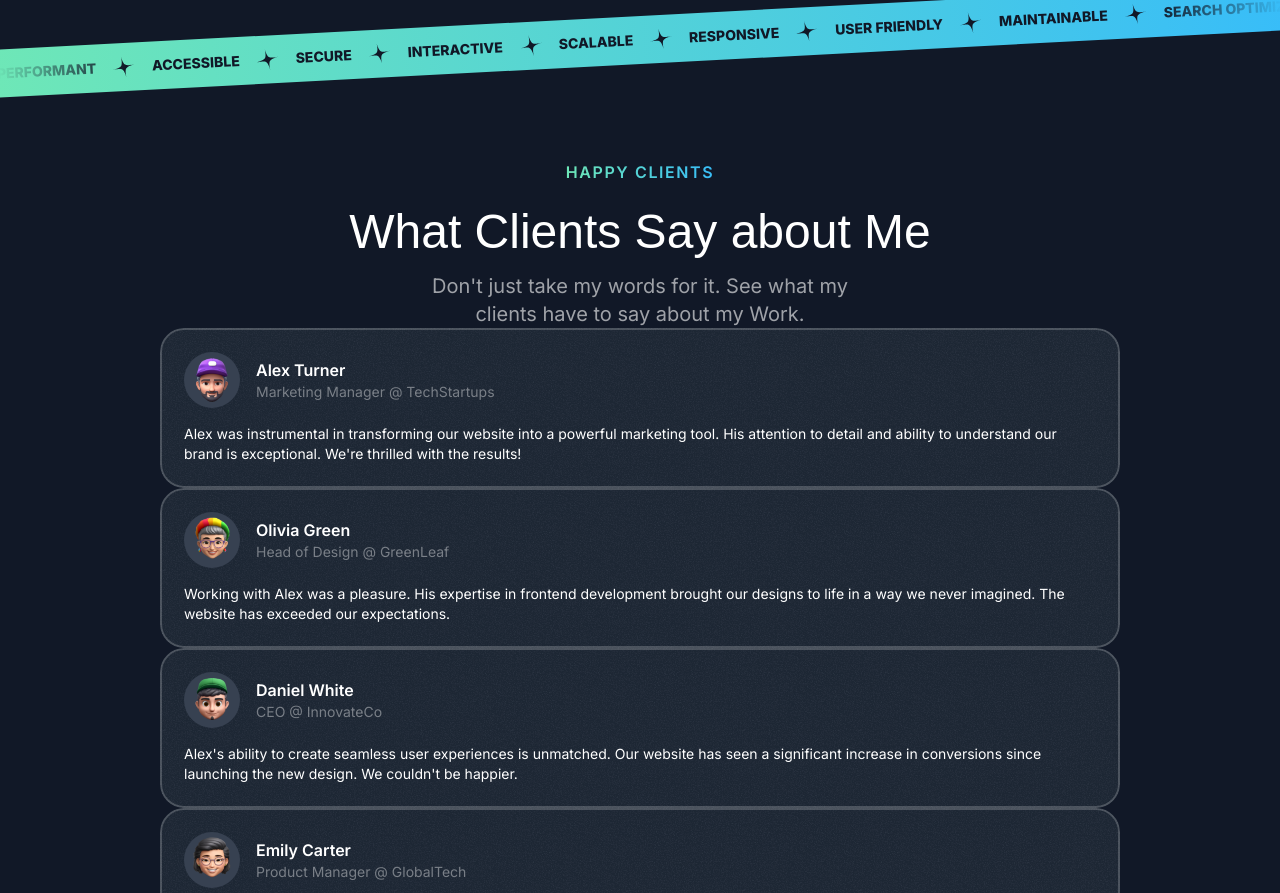
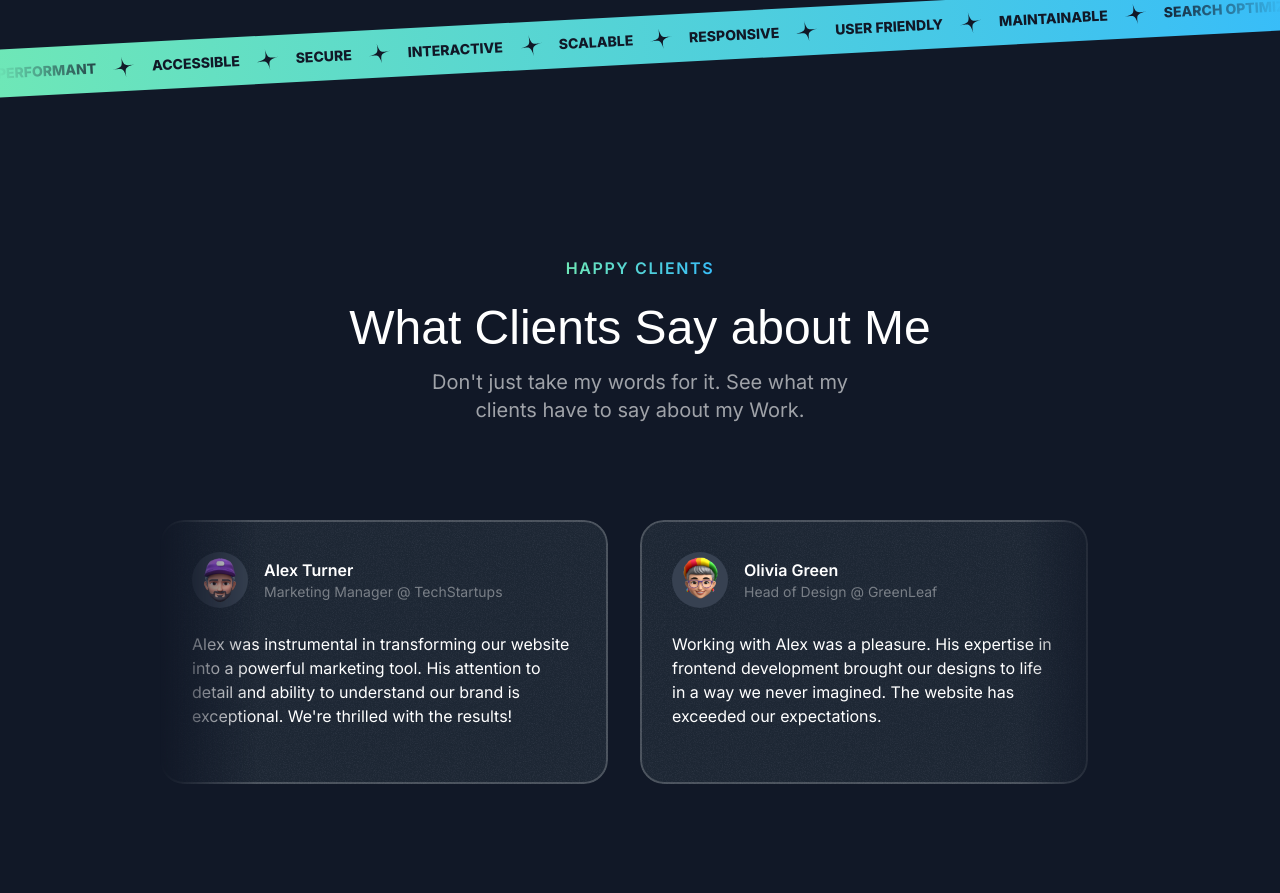
Before and after one commit to Mateennazir/-MateenDiv-, a Next.js app: page / in a window 1280 px wide. Shown: the part 3000-3893 px from the top of the page. Built offline with nearby package versions, Linux system fonts and the light colour scheme; a web font is replaced by a local one.

Commit message:
Completed testimonials section

```diff
--- a/src/app/page.tsx
+++ b/src/app/page.tsx
@@ -3,6 +3,8 @@ import { HeroSection } from "@/sections/Hero";
 import { ProjectsSection } from "@/sections/Projects";
 import { TapeSection } from "@/sections/Tape";
 import { TestimonialsSection } from "@/sections/Testimonials";
+import { AboutSection } from "@/sections/About";
+import { SectionHeader } from "@/components/SectionHeader";
 export default function Home() {
   return (
     <div>
@@ -11,6 +13,7 @@ export default function Home() {
       <ProjectsSection />
       <TapeSection />
       <TestimonialsSection />
+      <AboutSection />
     </div>
   );
 }
--- a/src/sections/About.tsx
+++ b/src/sections/About.tsx
@@ -1,3 +1,3 @@
 export const AboutSection = () => {
-  return <div>About Section</div>;
+  return <div></div>;
 };
--- a/src/sections/Testimonials.tsx
+++ b/src/sections/Testimonials.tsx
@@ -42,7 +42,7 @@ const testimonials = [
 
 export const TestimonialsSection = () => {
   return (
-    <div className="Py-16">
+    <div className="Py-16 lg:py-24">
       <div className="container">
         <SectionHeader
           eyebrow="Happy Clients"
@@ -51,11 +51,15 @@ export const TestimonialsSection = () => {
         my Work."
         />
 
-        <div>
+        <div className="mt-16 lg:mt-24 flex overflow-x-clip [mask-image:linear-gradient(to_right,transparent,black_10%,black_90%,transparent)]">
+          <div className="flex gap-8 flex-none">
             {testimonials.map((testimonial) => (
-            <Card key={testimonial.name}>
+              <Card
+                key={testimonial.name}
+                className="max-w-xs md:max-w-md md:p-8"
+              >
                 <div className="flex gap-4 items-center">
-                <div className="size-14 bg-gray-700 inline-flex items-center justify-center rounded-full">
+                  <div className="size-14 bg-gray-700 inline-flex items-center justify-center rounded-full flex-shrink-0">
                     <Image
                       src={testimonial.avatar}
                       alt={testimonial.name}
@@ -69,11 +73,14 @@ export const TestimonialsSection = () => {
                     </div>
                   </div>
                 </div>
-              <p className="mt-4 text-sm">{testimonial.text}</p>
+                <p className="mt-4 md:mt-6 text-sm md:text-base">
+                  {testimonial.text}
+                </p>
               </Card>
             ))}
           </div>
         </div>
       </div>
+    </div>
   );
 };
```
Lines whose indentation alone changed are shown as unchanged.
